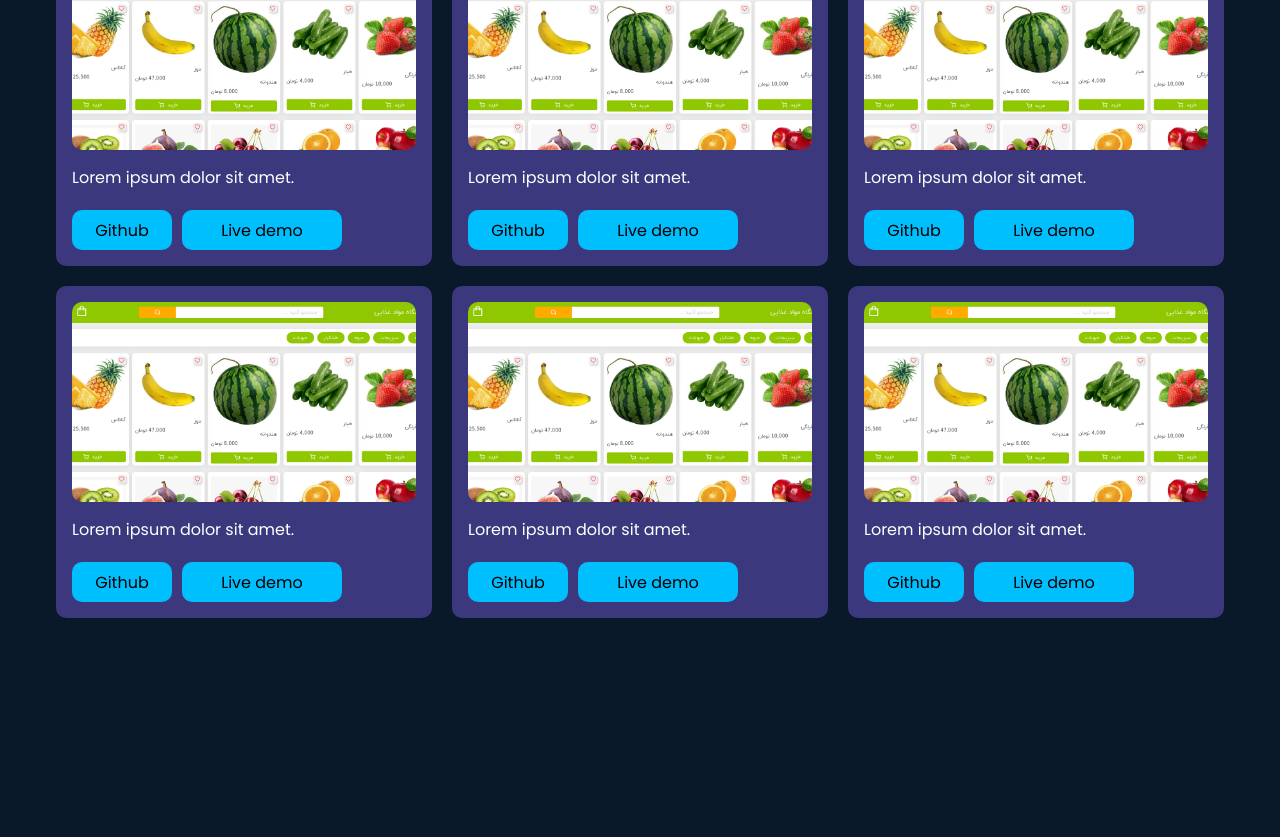
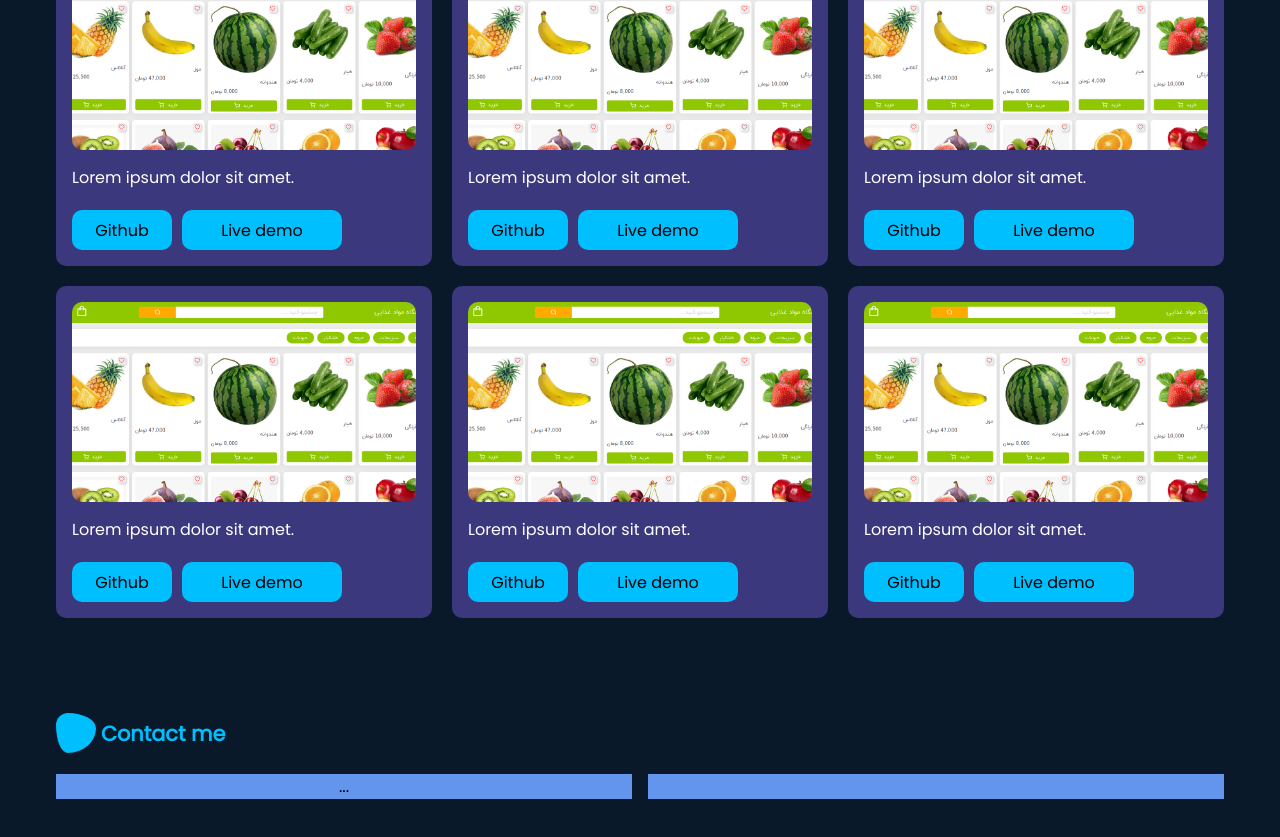
Before and after one commit to mohammadyousefvand/portofolio, a React (Create React App) app: page / in a window 1280 px wide. Shown: the part 1226-2063 px from the top of the page. Before the commit the page ends 1894 px from the top, so only its background shows below. Built offline with nearby package versions, Linux system fonts and the light colour scheme.

Commit message:
Contact: base jsx and style

```diff
--- a/src/App.js
+++ b/src/App.js
@@ -2,6 +2,7 @@ import React from "react";
 import "./App.css";
 import NavBar from "./Components/NavBar/NavBar";
 import About from "./page/About/About";
+import Contact from "./page/Contact/Contact";
 import Header from "./page/Header/Header";
 import Home from "./page/Home/Home";
 import Portofolio from "./page/Portfolio/Portofolio";
@@ -16,6 +17,7 @@ function App() {
       <About />
       <Skills />
       <Portofolio />
+      <Contact />
     </div>
   );
 }
--- a/src/Components/NavBar/NavBar.jsx
+++ b/src/Components/NavBar/NavBar.jsx
@@ -50,7 +50,7 @@ function NavBar() {
           activeClass="active"
           smooth
           spy
-          to="portfolio"
+          to="contact"
           className="navBar-iconBox"
         >
           <AiOutlineMessage className="navBar-icon" />
--- a/src/page/Contact/Contact.css
+++ b/src/page/Contact/Contact.css
@@ -0,0 +1,38 @@
+.contact {
+  padding: 50px 16px;
+  gap: 25px;
+  flex-direction: column;
+}
+
+.contact-title {
+  color: var(--secondry-color);
+  font-size: 1.3rem;
+  font-weight: bold;
+  position: relative;
+  padding-left: 45px;
+}
+
+.contact-title::before {
+  content: "";
+  position: absolute;
+  width: 40px;
+  height: 40px;
+  top: -5px;
+  left: 0;
+  background-color: var(--secondry-color);
+  border-radius: 30% 70% 71% 29% / 30% 38% 62% 70%;
+}
+
+.contact-wrapper{
+    gap: 16px;
+}
+
+.contact-info-wrapper,
+.contact-field-wrapper {
+  width: 50%;
+  flex-direction: column;
+  gap: 16px;
+  align-items: center;
+  justify-content: center;
+  background-color: cornflowerblue;
+}
--- a/src/page/Contact/Contact.jsx
+++ b/src/page/Contact/Contact.jsx
@@ -1,12 +1,18 @@
-import React from 'react'
-import './Contact.css'
+import React from "react";
+import "./Contact.css";
 
 function Contact() {
   return (
-    <div className='contact flex w-full p-x'>
-
+    <div id="contact" className="contact flex w-full p-x">
+      <span className="contact-title ">Contact me</span>
+      <div className="contact-wrapper flex">
+        <div className="contact-info-wrapper flex p-x">
+          <span>...</span>
+        </div>
+        <div className="contact-field-wrapper flex p-x"></div>
+      </div>
     </div>
-  )
+  );
 }
 
-export default Contact
+export default Contact;
```
